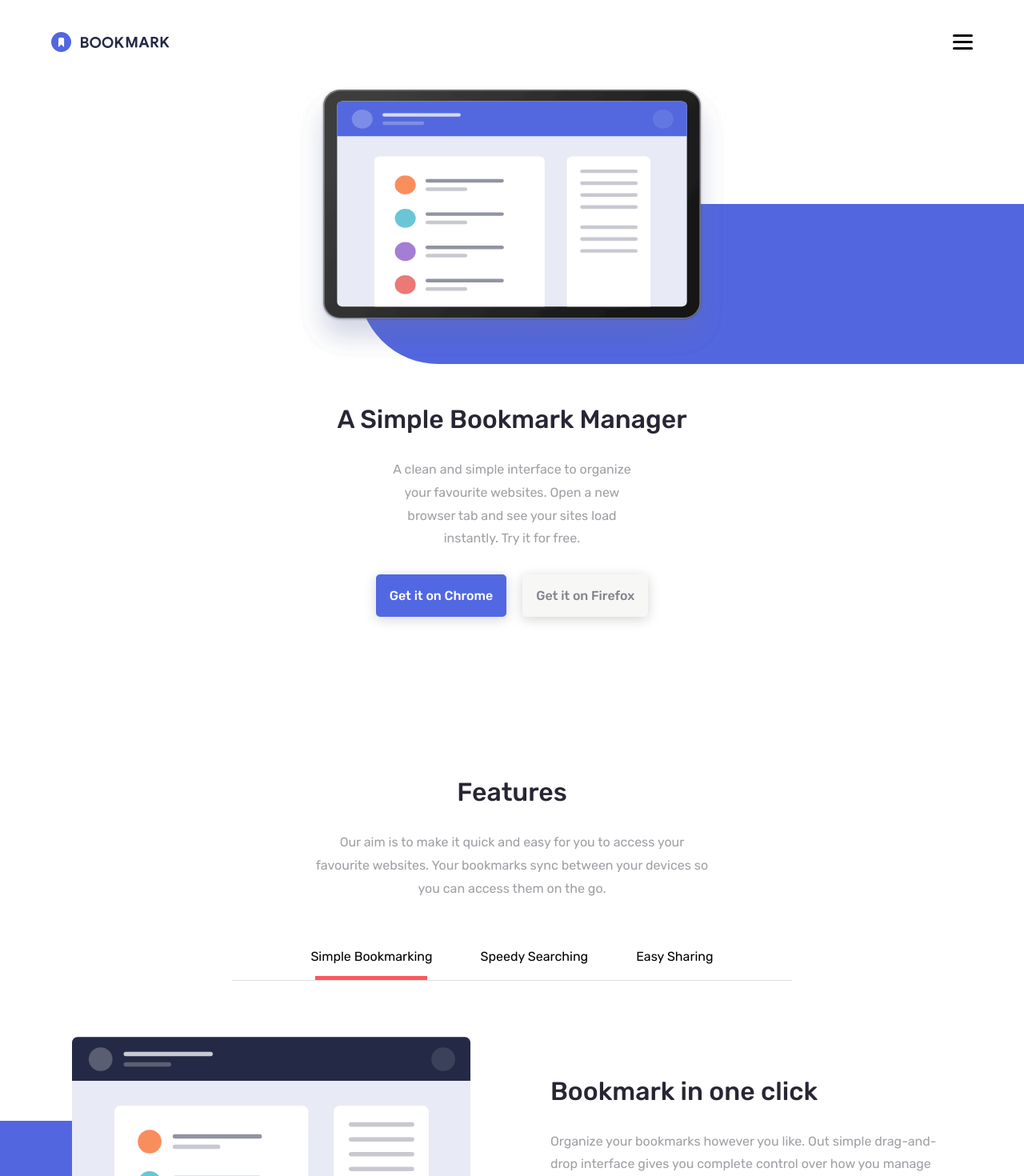
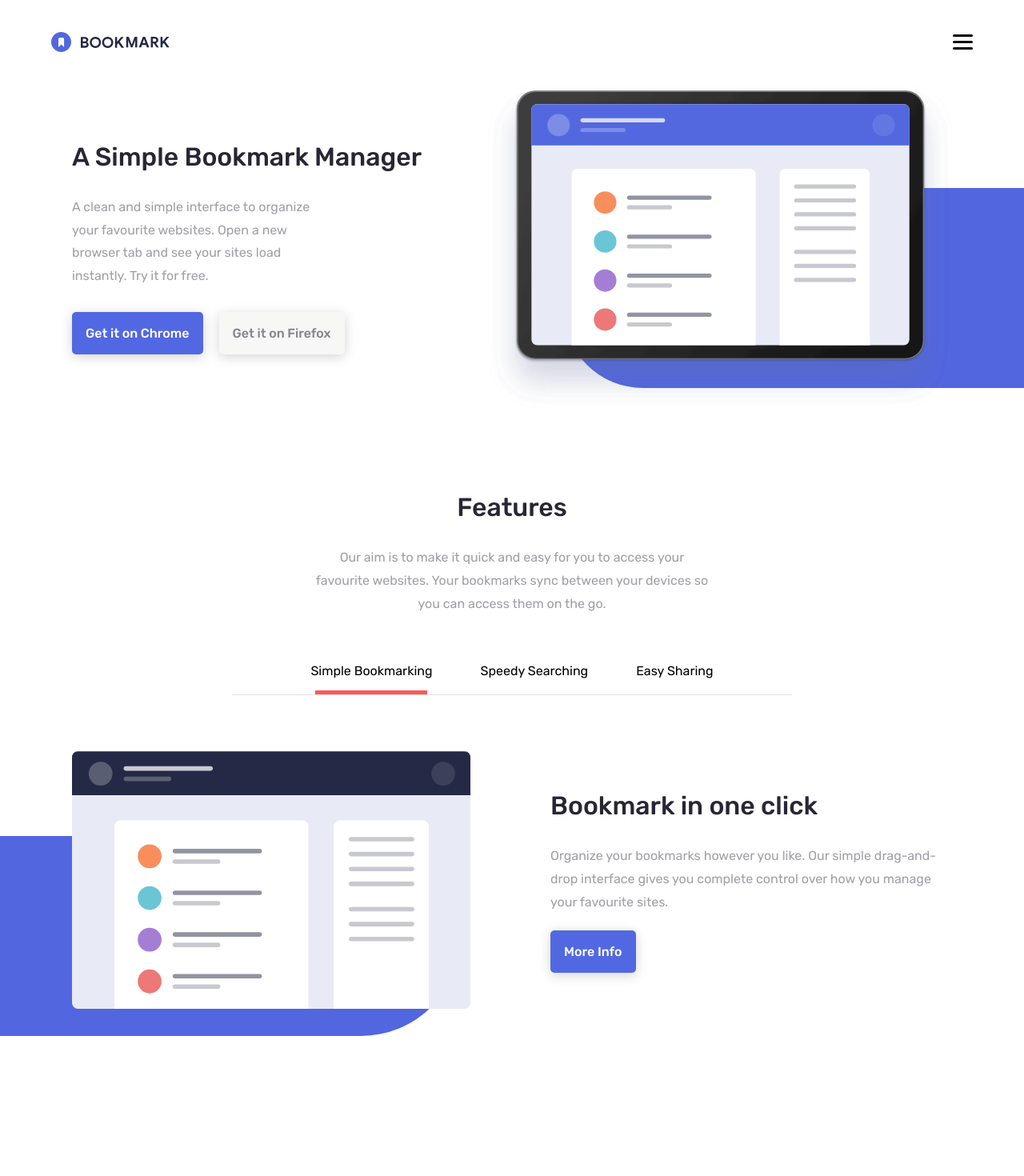
Before and after one commit to p-alex/bookmark-landing-page, a Next.js app: page / in a window 1280 px wide. Shown: the top 1470 px of the page at 80% size. After the commit the page ends 1395 px from the top, so only its background shows below. Built offline with nearby package versions, Linux system fonts and the light colour scheme.

Commit message:
Hero component now looks good on larger screens

```diff
--- a/components/Features.js
+++ b/components/Features.js
@@ -5,22 +5,19 @@
   const options = [
     {
       title: "Bookmark in one click",
-      body:
-        "Organize your bookmarks however you like. Out simple drag-and-drop interface gives you complete control over how you manage your favourite sites.",
+      body: "Organize your bookmarks however you like. Our simple drag-and-drop interface gives you complete control over how you manage your favourite sites.",
       imageWidth: 536,
       imageHeight: 346,
     },
     {
       title: "Speedy Searching",
-      body:
-        "Our powerful search feature will help you find saved sites in no time at all. No need to trawl through all of your bookmarks.",
+      body: "Our powerful search feature will help you find saved sites in no time at all. No need to trawl through all of your bookmarks.",
       imageWidth: 478,
       imageHeight: 416,
     },
     {
       title: "Share your bookmarks",
-      body:
-        "Esily share your bookmarks and collections with others. Create a shareable link that can send at the click of a button.",
+      body: "Easily share your bookmarks and collections with others. Create a shareable link that can send at the click of a button.",
       imageWidth: 440,
       imageHeight: 380,
     },
--- a/components/Hero.js
+++ b/components/Hero.js
@@ -4,26 +4,29 @@
 export default function Hero() {
   return (
     <section className={styles.hero}>
+      <div className={styles.bg_shape}></div>
+      <div className={styles.hero_container}>
         <div className={styles.hero_image}>
           <Image
             src="/images/illustration-hero.svg"
-          width={536}
-          height={346}
+            width={636}
+            height={446}
             alt="hero-image"
           />
-        <div className={styles.bg_shape}></div>
         </div>
         <div className={styles.hero_content}>
           <h1>A Simple Bookmark Manager</h1>
           <p>
-          A clean and simple interface to organize your favourite websites. Open
-          a new browser tab and see your sites load instantly. Try it for free.
+            A clean and simple interface to organize your favourite websites.
+            Open a new browser tab and see your sites load instantly. Try it for
+            free.
           </p>
           <div className={styles.hero_call_to_action}>
             <a href="#">Get it on Chrome</a>
             <a href="#">Get it on Firefox</a>
           </div>
         </div>
+      </div>
     </section>
   );
 }
--- a/styles/Features.module.css
+++ b/styles/Features.module.css
@@ -90,17 +90,20 @@
 }
 .bg_shape {
   position: absolute;
-  border-bottom-right-radius: 100px;
-  border-top-right-radius: 100px;
+  border-bottom-right-radius: 500px;
+  border-top-right-radius: 500px;
   z-index: -1;
   left: 0;
-  top: 15%;
+  top: 70px;
   width: 65%;
   height: 250px;
   background: #5266df;
 }
 
 @media screen and (min-width: 1200px) {
+  .features {
+    margin: 100px auto;
+  }
   .features_content p {
     max-width: 500px;
     margin: auto;
@@ -144,3 +147,11 @@
     bottom: 0;
   }
 }
+
+@media screen and (max-width: 400px) {
+  .bg_shape {
+    width: 65%;
+    height: 200px;
+    top: 60px;
+  }
+}
--- a/styles/Hero.module.css
+++ b/styles/Hero.module.css
@@ -1,6 +1,8 @@
 .hero {
   position: relative;
   width: 100%;
+}
+.hero_container {
   display: flex;
   flex-direction: column;
   align-items: center;
@@ -10,24 +12,24 @@
   width: 100%;
   text-align: center;
 }
-.hero_image img {
-  position: relative;
-}
 .bg_shape {
   position: absolute;
   border-bottom-left-radius: 100px;
   border-top-left-radius: 100px;
   z-index: -1;
   right: 0;
-  bottom: 0;
+  top: 70px;
   width: 65%;
-  height: 200px;
+  height: 250px;
   background: #5266df;
 }
 .hero_content {
-  text-align: center;
   width: 90%;
   margin: 50px auto 0 auto;
+  display: flex;
+  flex-direction: column;
+  align-items: center;
+  text-align: center;
 }
 .hero_content h1 {
   color: #282634;
@@ -36,9 +38,9 @@
   margin-bottom: 30px;
 }
 .hero_content p {
+  position: relative;
   color: #9fa0a5;
   max-width: 300px;
-  margin: auto;
   line-height: 1.8rem;
 }
 .hero_call_to_action {
@@ -74,3 +76,29 @@
   border: solid #84828d 2px;
   color: #84828d;
 }
+
+@media screen and (min-width: 1200px) {
+  .hero_container {
+    width: 1100px;
+    margin: auto;
+    flex-direction: row-reverse;
+    align-items: center;
+  }
+  .hero_content {
+    align-items: flex-start;
+    text-align: left;
+    margin: 0;
+  }
+  .bg_shape {
+    width: 45%;
+    top: 130px;
+  }
+}
+
+@media screen and (max-width: 400px) {
+  .bg_shape {
+    width: 65%;
+    height: 200px;
+    top: 50px;
+  }
+}
```
Lines whose indentation alone changed are shown as unchanged.
